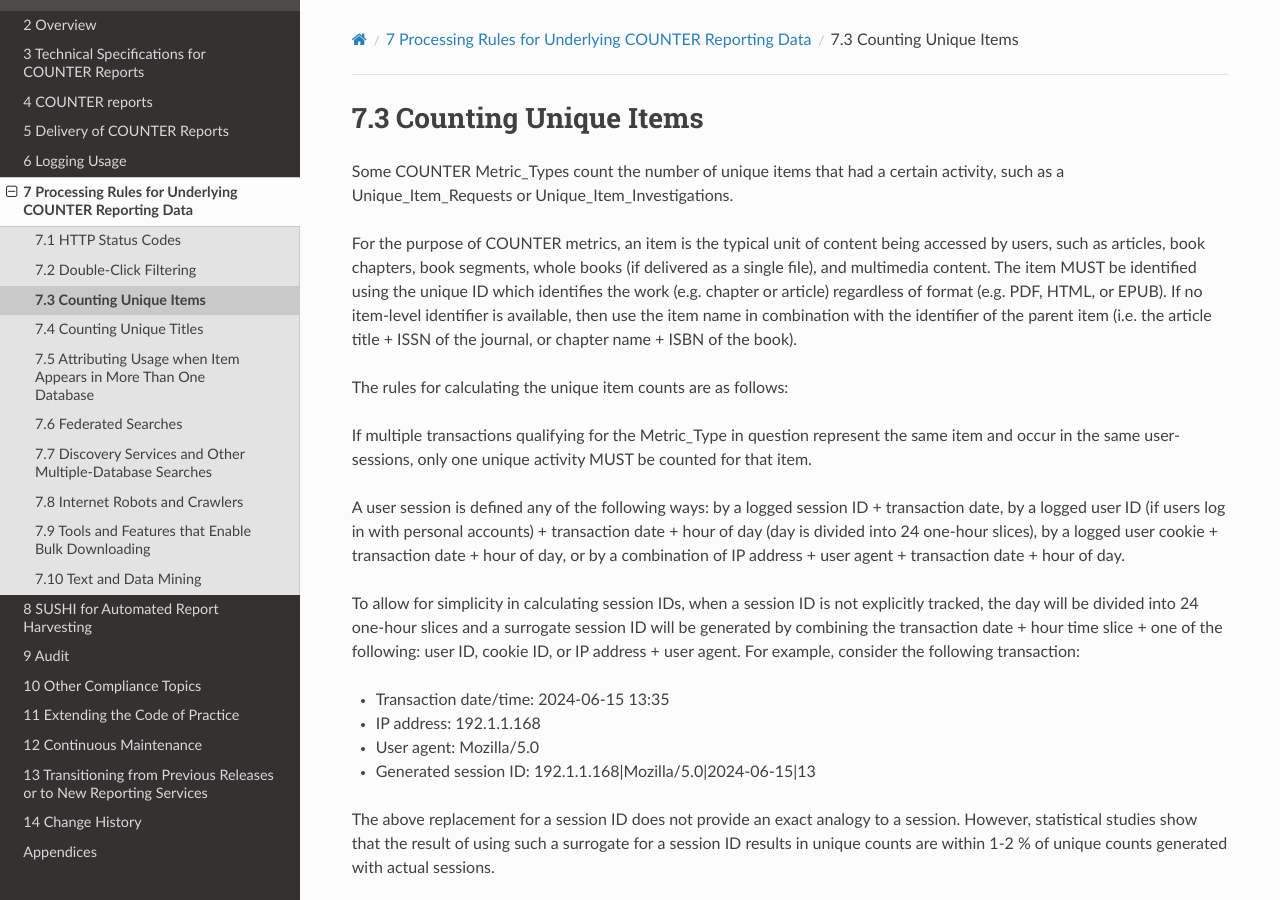
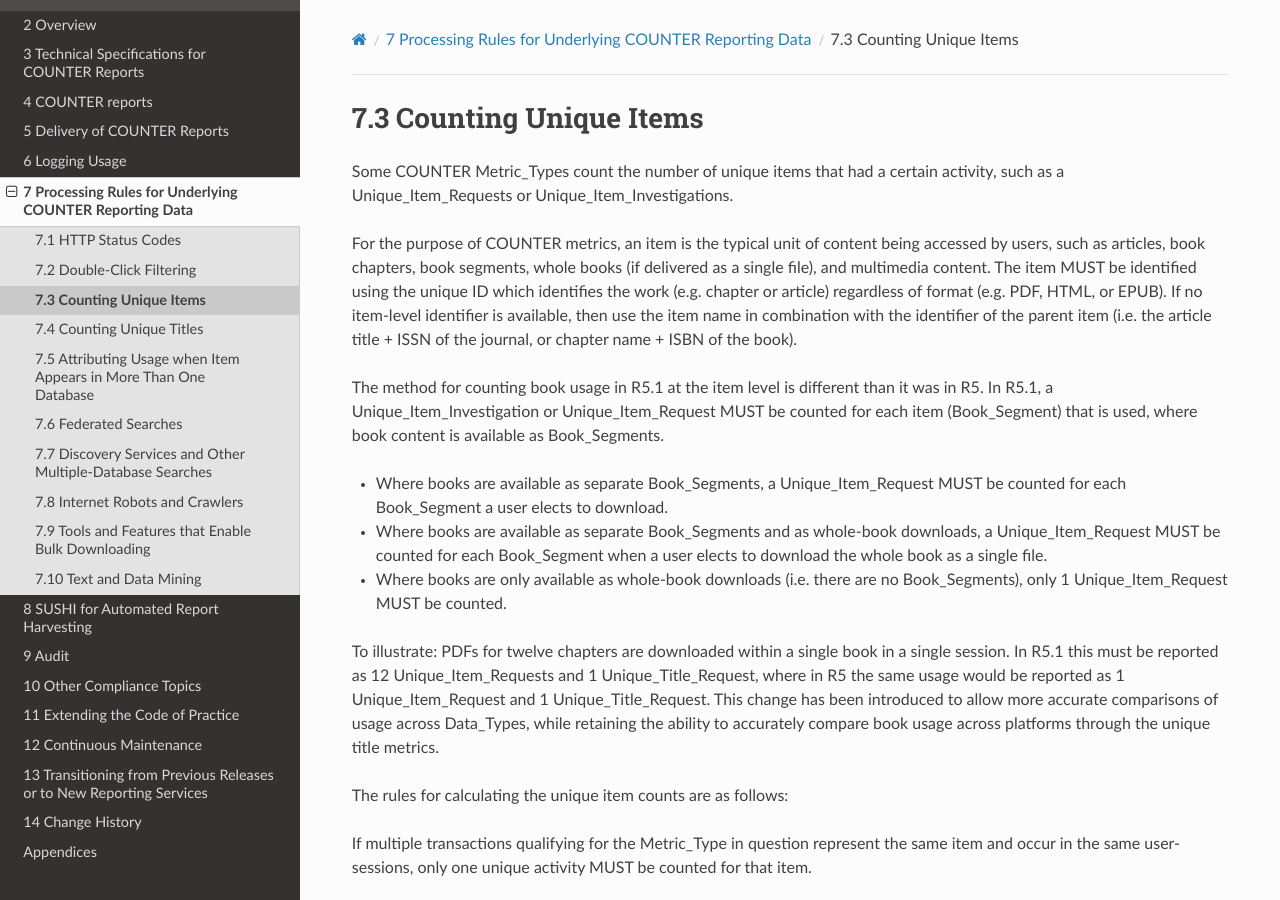
Before and after one commit to Project-Counter/cop5, a Sphinx documentation site: the page built from source/07-processing/03-counting-unique-items.rst, in a window 1280 px wide and 900 px high. Built offline with Sphinx 7.4.7 and the Read the Docs theme 2.0.0, drawn with Linux system fonts in a browser that asks for light colours.

Commit message:
Item as unit of reporting
Clarifying implication of item as unit on book reporting

```diff
--- a/source/03-specifications/01-counter-reports-for-consumers.rst
+++ b/source/03-specifications/01-counter-reports-for-consumers.rst
@@ -190,7 +190,7 @@ Table 3.d (below): Standard Views of the Title Report
 
    * - TR_B1
      - Book Requests (Controlled)
-     - Reports on full-text activity for books, excluding Open and Free_To_Read content, as Total_Item_Requests and Unique_Title_Requests. The Unique_Title_Requests provides comparable usage across book platforms. The Total_Item_Requests shows overall activity; however, numbers between sites will vary significantly based on how the content is delivered (e.g. delivered as a complete book or by chapter).
+     - Reports on full-text activity for books, excluding Open and Free_To_Read content, as Total_Item_Requests and Unique_Title_Requests. The Unique_Title_Requests provides comparable usage across book platforms. The Total_Item_Requests show usage per item, so usage on different platforms will vary based on how the content is delivered (e.g. delivered as a complete book or by chapter).
      - Aggregated_Full_Content\ |br|\ |lb|
        eBook\ |br|\ |lb|
        eBook_Collection
--- a/source/04-reports/03-title-reports.rst
+++ b/source/04-reports/03-title-reports.rst
@@ -37,7 +37,7 @@ Table 4.h (below): Title Report and Standard Views of the Title Report
 
    * - TR_B1
      - Book Requests (Controlled)
-     - Reports on full-text activity for books, excluding Open and Free_To_Read content, as Total_Item_Requests and Unique_Title_Requests. The Unique_Title_Requests provides comparable usage across book platforms. The Total_Item_Requests shows overall activity; however, numbers between sites will vary significantly based on how the content is delivered (e.g. delivered as a complete book or by chapter).
+     - Reports on full-text activity for books, excluding Open and Free_To_Read content, as Total_Item_Requests and Unique_Title_Requests. The Unique_Title_Requests provides comparable usage across book platforms. The Total_Item_Requests show usage per item, so usage on different platforms will vary based on how the content is delivered (e.g. delivered as a complete book or by chapter).
      - Aggregated_Full_Content\ |br|\ |lb|
        eBook\ |br|\ |lb|
        eBook_Collection
--- a/source/07-processing/03-counting-unique-items.rst
+++ b/source/07-processing/03-counting-unique-items.rst
@@ -10,6 +10,14 @@ Counting Unique Items
 Some COUNTER Metric_Types count the number of unique items that had a certain activity, such as a Unique_Item_Requests or Unique_Item_Investigations.
 
 For the purpose of COUNTER metrics, an item is the typical unit of content being accessed by users, such as articles, book chapters, book segments, whole books (if delivered as a single file), and multimedia content. The item MUST be identified using the unique ID which identifies the work (e.g. chapter or article) regardless of format (e.g. PDF, HTML, or EPUB). If no item-level identifier is available, then use the item name in combination with the identifier of the parent item (i.e. the article title + ISSN of the journal, or chapter name + ISBN of the book).
+
+The method for counting book usage in R5.1 at the item level is different than it was in R5. In R5.1, a Unique_Item_Investigation or Unique_Item_Request MUST be counted for each item (Book_Segment) that is used, where book content is available as Book_Segments.
+
+* Where books are available as separate Book_Segments, a Unique_Item_Request MUST be counted for each Book_Segment a user elects to download.
+* Where books are available as separate Book_Segments and as whole-book downloads, a Unique_Item_Request MUST be counted for each Book_Segment when a user elects to download the whole book as a single file.
+* Where books are only available as whole-book downloads (i.e. there are no Book_Segments), only 1 Unique_Item_Request MUST be counted.
+
+To illustrate: PDFs for twelve chapters are downloaded within a single book in a single session. In R5.1 this must be reported as 12 Unique_Item_Requests and 1 Unique_Title_Request, where in R5 the same usage would be reported as 1 Unique_Item_Request and 1 Unique_Title_Request. This change has been introduced to allow more accurate comparisons of usage across Data_Types, while retaining the ability to accurately compare book usage across platforms through the unique title metrics.
 
 The rules for calculating the unique item counts are as follows:
 
--- a/source/07-processing/04-counting-unique-titles.rst
+++ b/source/07-processing/04-counting-unique-titles.rst
@@ -7,9 +7,11 @@
 Counting Unique Titles
 ----------------------
 
-Some COUNTER Metric_Types count the number of unique titles that had a certain activity, such as a Unique_Title_Requests or Unique_Title_Investigations.
+Two COUNTER Metric_Types count the number of unique titles that had a certain activity: Unique_Title_Requests and Unique_Title_Investigations. These metrics apply only to books, including Data_Types Book and Reference_Work.
 
-For the purpose of COUNTER metrics, a title represents the parent work that the item is part of. When the item is a chapter or section, the title is the book. The title MUST be identified using a unique identifier (e.g. an ISBN for a book) regardless of format (e.g. PDF or HTML).
+For the purpose of COUNTER metrics, a title represents the parent work (book) that a specific content item is part of. The title MUST be identified using a unique identifier (e.g. an ISBN for a book) regardless of format (e.g. PDF, HTML or EPUB).
+
+While the method for counting book usage in R5.1 at the item level is different than it was in R5, the method for counting title-level usage is unchanged. That means Unique_Title_Requests and Unique_Title_Investigations are comparable across report providers.
 
 The rules for calculating the unique title counts are as follows:
 
```
